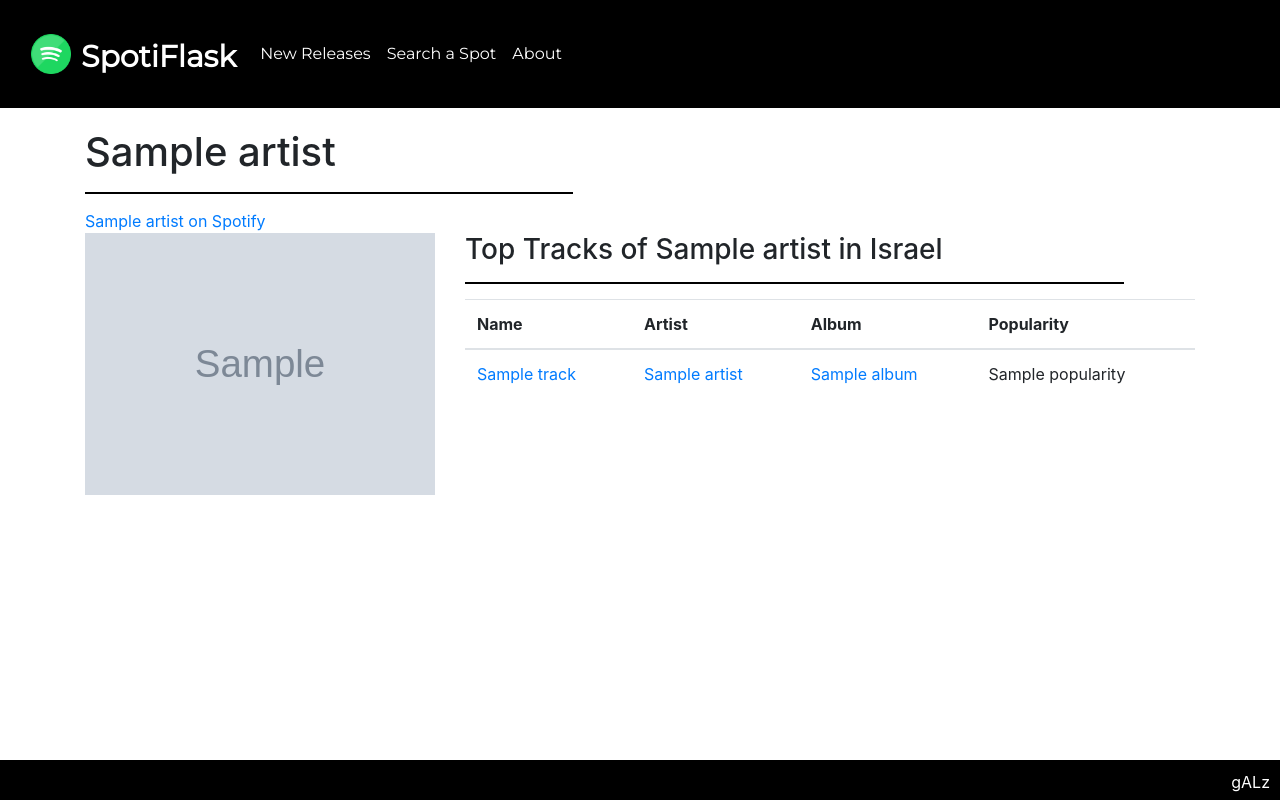
After one commit to galzunited/week12, a Flask app: template templates/artist_page.html in a window 1280 px wide. The commit adds this page. Run offline with Flask 2, Linux system fonts and the light colour scheme; the template is opened without the code that fills it: most values are stand-ins (such as "Sample title", 1, 10 or a date in 2020); grey boxes marked "Sample" are stand-in pictures; some libraries are stand-ins or nearby versions.

Commit message:
finishing

```diff
--- a/app.py
+++ b/app.py
@@ -4,12 +4,34 @@ from spotify_client import *
 from secret import *
 
 app = Flask(__name__)
-
+spotify = SpotifyAPI(client_id, client_secret)
 
 @app.route('/')
 def index():
     return render_template(
       'index.html'
+    )
+
+@app.route('/new_releases')
+def new_releases():
+    results = spotify.get_new_releases()
+    items = results['albums']['items']
+    # print('items', items)
+    return render_template(
+      'new_releases.html',
+      items=items
+    )
+
+@app.route('/artist/<artist_id>')
+def artist_page(artist_id):
+    print('id', artist_id)
+    artist = spotify.get_artist(artist_id)
+    result = spotify.get_top_tracks(artist_id)
+    tracks = result['tracks']
+    return render_template(
+        'artist_page.html',
+        artist=artist,
+        tracks=tracks
     )
 
 @app.route('/about')
@@ -24,7 +46,6 @@ def search():
       query = request.args['user_query']
       search_type = request.args['search_type']
       print('search type', search_type)
-      spotify = SpotifyAPI(client_id, client_secret)
       results = spotify.search(query, search_type = search_type)[search_type + 's']['items']
       print(results)
       return render_template(
--- a/static/css/style.css
+++ b/static/css/style.css
@@ -17,7 +17,7 @@
    position: center;
 }
 
-.img-search {
+.img-round {
   border-radius: 50%;
   border: 3px solid white;
   width: 100px;
@@ -26,10 +26,12 @@
   width: 150px;
 }
 
-.half-rule {
+.rule {
     margin-left: 0;
     text-align: left;
     width: 90%;
+    border: 1px solid black;
+    margin-bottom: 15px
  }
 
 .nav-home,.input-group-btn {
@@ -48,3 +50,21 @@
 .artist-search {
   border-top: 5px solid white;
 }
+
+#footer {
+  position: fixed;
+  padding: 10px 10px 0px 10px;
+  bottom: 0;
+  width: 100%;
+  height: 40px;
+  background: black;
+  color: white
+}
+
+#footer p {
+  text-align: right;
+}
+
+.fix-footer {
+  height: 40px;
+}
--- a/templates/about.html
+++ b/templates/about.html
@@ -12,6 +12,9 @@
   <p>
     I used <a href="https://www.youtube.com/playlist?list=PLEsfXFp6DpzQjDBvhNy5YbaBx9j-ZsUe6">30 Days of Python</a> and <a href="https://github.com/mari-linhares/spotify-flask">mari-linhares - spotify-flask </a> as a reference.
   </p>
+  <p>
+    Thanks for Yam Mesika and <a href="https://github.com/PythonFreeCourse">Learning Pyton</a> community.
+  </p>
 </div>
 
 {% endblock %}
--- a/templates/album.html
+++ b/templates/album.html
@@ -12,9 +12,9 @@
   <tr>
     <td>
       {% if item.images %}
-        <img src="{{item.images[0].url}}" alt="{{item.name}}" class="img-search">
+        <img src="{{item.images[0].url}}" alt="{{item.name}}" class="img-round">
       {% else %}
-        <img src="https://upload.wikimedia.org/wikipedia/commons/thumb/archive/a/ac/20121003093557%21No_image_available.svg/120px-No_image_available.svg.png" class="img-search">
+        <img src="https://upload.wikimedia.org/wikipedia/commons/thumb/archive/a/ac/20121003093557%21No_image_available.svg/120px-No_image_available.svg.png" class="img-round">
       {% endif %}
     </td>
 
--- /dev/null
+++ b/templates/artist_page.html
@@ -0,0 +1,42 @@
+{% extends "layout.html" %}
+
+{% block content %}
+
+<div class="container">
+
+  <div class="row artist-title">
+
+    <div class="col-sm-6">
+      <h1 class="page-title">{{artist.name}}</h1>
+      <hr class="rule"/>
+      <a href="{{artist.external_urls.spotify}}"> {{artist.name}} on Spotify </a>
+
+    </div>
+
+  </div>
+
+  <div class="row">
+
+    <div class="col-sm-4">
+
+      <section class="sec">
+        <img src="{{artist.images[0].url}}" alt="{{image_url}}" class="img-fluid img-square">
+      </section>
+
+    </div>
+
+    <div class="col-sm-8">
+      {% if tracks %}
+          <section class="tracks">
+            <h3>Top Tracks of {{artist.name}} in Israel</h3>
+            <hr class="rule"/>
+            {% include 'top_tracks.html' %}
+          </section>
+      {% endif %}
+    </div>
+  </div>
+
+</div>
+
+
+{% endblock %}
--- a/templates/index.html
+++ b/templates/index.html
@@ -7,8 +7,9 @@
       <h1>SpotiFlask</h1>
     </div>
     <p>
-      Trying to use spotify api with flask (:
+      This is me trying to use spotify api with flask (:
     </p>
+    <img style="border-radius: 10%" src="https://content.fortune.com/wp-content/uploads/2019/03/brb_04_01_19-spotify.jpg?resize=1400,600">
 
   </div>
 
--- a/templates/layout.html
+++ b/templates/layout.html
@@ -31,6 +31,9 @@
           <div class="collapse navbar-collapse" id="navbarText">
             <ul class="navbar-nav mr-auto mb-2 mb-lg-0">
               <li class="nav-item">
+                <a class="nav-link" href="{{ url_for('new_releases') }}">New Releases</a>
+              </li>
+              <li class="nav-item">
                 <a class="nav-link" href="{{ url_for('search') }}">Search a Spot</a>
               </li>
               <li class="nav-item">
@@ -45,8 +48,15 @@
 
     <div id="content">
       {% block content %}{% endblock %}
+      <div class="fix-footer"></div>
     </div>
 
   </body>
 
+  <footer id="footer">
+    <p>
+      gALz
+    </p>
+  </footer>
+
 </html>
--- /dev/null
+++ b/templates/top_tracks.html
@@ -0,0 +1,34 @@
+<table class="table search_table">
+
+  <thead>
+    <tr>
+      <th>Name</th>
+      <th>Artist</th>
+      <th>Album</th>
+      <th>Popularity</th>
+    </tr>
+  </thead>
+
+  {% for track in tracks %}
+  <tr>
+
+    <td>
+      <a href="{{ track.external_urls.spotify }}"> {{ track.name }} </a>
+    </td>
+
+    <td>
+      {% for artist in track.artists %}
+        <a href="{{ url_for('artist_page', artist_id=artist.id) }}"> {{artist.name}}</a>
+      {% endfor %}
+    </td>
+
+    <td class="number">
+      <a href="{{ track.external_urls.spotify }}"> {{ track.album.name }} </a>
+    </td>
+
+    <td class="number">{{ track.popularity }}</td>
+
+  </tr>
+  {% endfor %}
+
+</table>
```
Also changed, not shown: spotify_client.py (+19 -15 lines), templates/artist.html (+9 -5 lines), templates/new_releases.html (added, +47 -0 lines), templates/search.html (+5 -5 lines), templates/track.html (+11 -1 lines).
